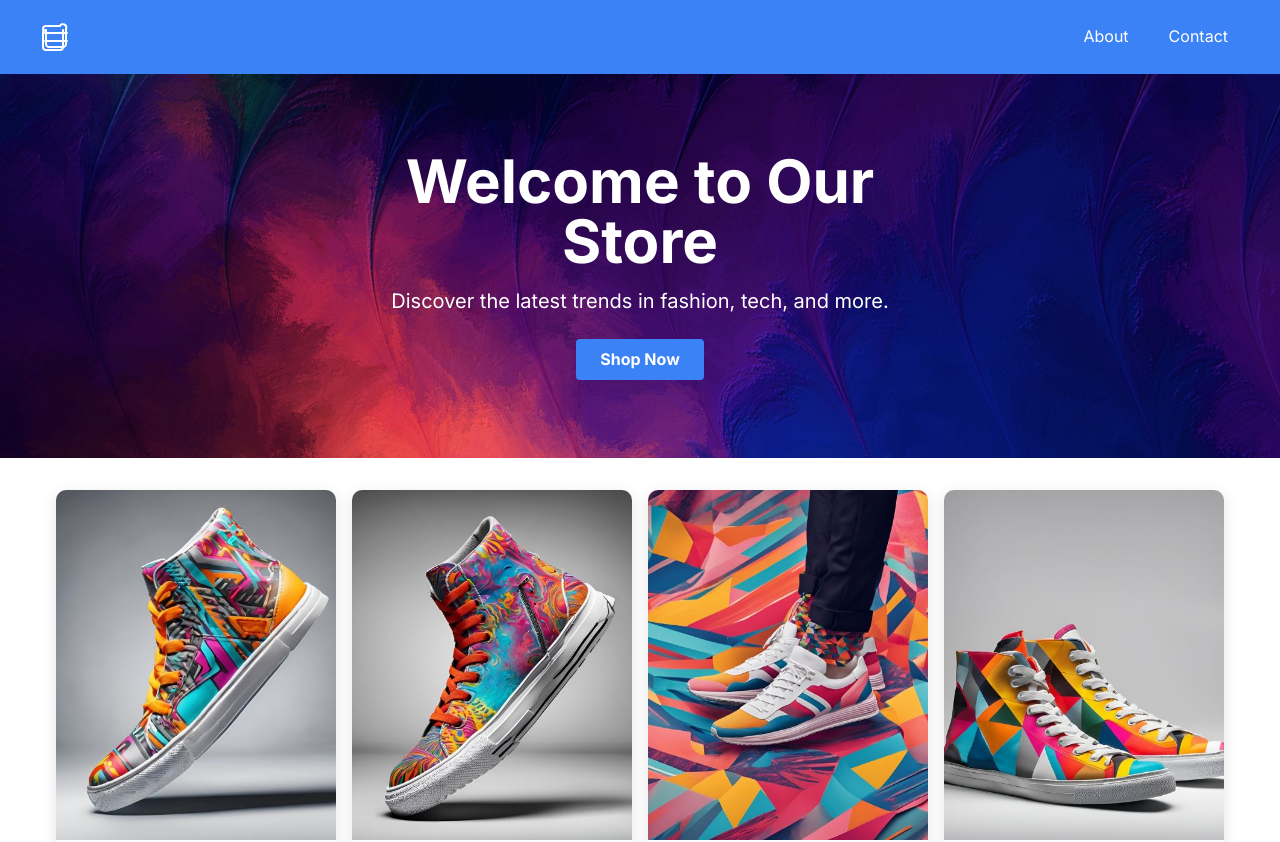
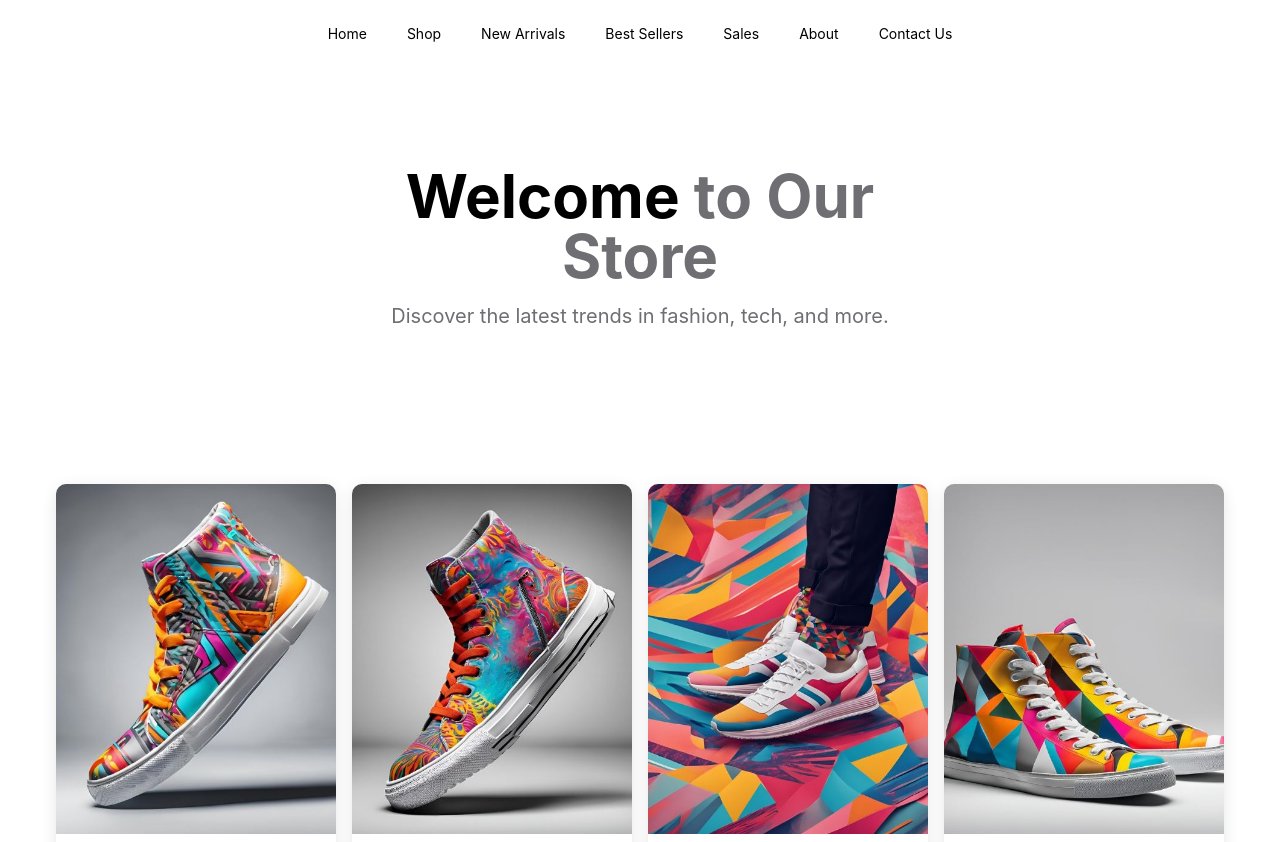
Before and after one commit to joseph-johnson27001/e-commerce, a Nuxt app: page / in a window 1280 px wide. Shown: the top 842 px of the page. Built offline with nearby package versions, Linux system fonts and the light colour scheme.

Commit message:
Updated nav and hero section

```diff
--- a/assets/css/main.css
+++ b/assets/css/main.css
@@ -1,8 +1,11 @@
 @import url('https://fonts.googleapis.com/css2?family=Inter:wght@400;600;700&display=swap');
+
+* {
+    font-family: SF Pro Display, SF Pro Icons, Helvetica Neue, Helvetica, Arial, sans-serif;
+}
 
 /* Global Styles */
 body {
-    font-family: 'Inter', sans-serif;
     line-height: 1.6;
     margin: 0;
     padding: 0;
--- a/components/Header.vue
+++ b/components/Header.vue
@@ -1,31 +1,26 @@
 <template>
-  <header class="bg-blue-500 text-white p-4">
-    <div class="nav-container mx-auto flex justify-between items-center">
-      <!-- SVG Logo that links to the homepage -->
-      <nuxt-link to="/" class="flex items-center">
-        <svg
-          xmlns="http://www.w3.org/2000/svg"
-          fill="none"
-          viewBox="0 0 24 24"
-          stroke-width="1.5"
-          stroke="currentColor"
-          class="w-8 h-8 mr-2"
-        >
-          <path
-            stroke-linecap="round"
-            stroke-linejoin="round"
-            d="M3.75 9h16.5M3.75 15h16.5M4.5 6.75v10.5a2.25 2.25 0 002.25 2.25h10.5a2.25 2.25 0 002.25-2.25V6.75m-15 0a2.25 2.25 0 00-2.25 2.25v10.5A2.25 2.25 0 004.5 21.75h10.5a2.25 2.25 0 002.25-2.25V6.75m-15 0V6a2.25 2.25 0 012.25-2.25h10.5A2.25 2.25 0 0119.5 6v.75"
-          />
-        </svg>
-      </nuxt-link>
-
+  <header class="text-black p-4">
+    <div class="nav-container mx-auto flex justify-center">
       <!-- Navigation Links -->
       <nav class="flex space-x-4">
-        <nuxt-link to="/about" class="hover:bg-blue-600 px-3 py-2 rounded">
+        <nuxt-link to="/" class="px-3 py-2 rounded text-sm"> Home </nuxt-link>
+        <nuxt-link to="/shop" class="px-3 py-2 rounded text-sm">
+          Shop
+        </nuxt-link>
+        <nuxt-link to="/new-arrivals" class="px-3 py-2 rounded text-sm">
+          New Arrivals
+        </nuxt-link>
+        <nuxt-link to="/best-sellers" class="px-3 py-2 rounded text-sm">
+          Best Sellers
+        </nuxt-link>
+        <nuxt-link to="/sales" class="px-3 py-2 rounded text-sm">
+          Sales
+        </nuxt-link>
+        <nuxt-link to="/about" class="px-3 py-2 rounded text-sm">
           About
         </nuxt-link>
-        <nuxt-link to="/contact" class="hover:bg-blue-600 px-3 py-2 rounded">
-          Contact
+        <nuxt-link to="/contact-us" class="px-3 py-2 rounded text-sm">
+          Contact Us
         </nuxt-link>
       </nav>
     </div>
@@ -42,7 +37,7 @@ export default {
 .nav-container {
   max-width: 1200px;
   display: flex;
-  justify-content: space-between;
+  justify-content: center;
   align-items: center;
 }
 </style>
--- a/components/Hero/HeroSection.vue
+++ b/components/Hero/HeroSection.vue
@@ -1,17 +1,14 @@
 <template>
   <section
-    class="hero-section bg-cover bg-center h-96 flex items-center justify-center text-center text-white"
+    class="hero-section bg-cover bg-center h-96 flex items-center justify-center text-center text-black"
   >
     <div class="hero-content max-w-xl">
-      <h1 class="text-4xl md:text-6xl font-bold mb-4">Welcome to Our Store</h1>
+      <h1 class="text-4xl md:text-6xl font-bold mb-4">
+        <span class="text-black"> Welcome </span> to Our Store
+      </h1>
       <p class="text-lg md:text-xl mb-6">
         Discover the latest trends in fashion, tech, and more.
       </p>
-      <button
-        class="bg-blue-500 hover:bg-blue-600 text-white font-bold py-2 px-6 rounded"
-      >
-        Shop Now
-      </button>
     </div>
   </section>
 </template>
@@ -24,10 +21,8 @@ export default {
 
 <style scoped>
 .hero-section {
-  background-image: url("/images/abstract.jpg");
-  background-color: #4a90e2;
   background-size: cover;
   background-position: center;
-  color: #fff;
+  color: #6e6e73;
 }
 </style>
```
